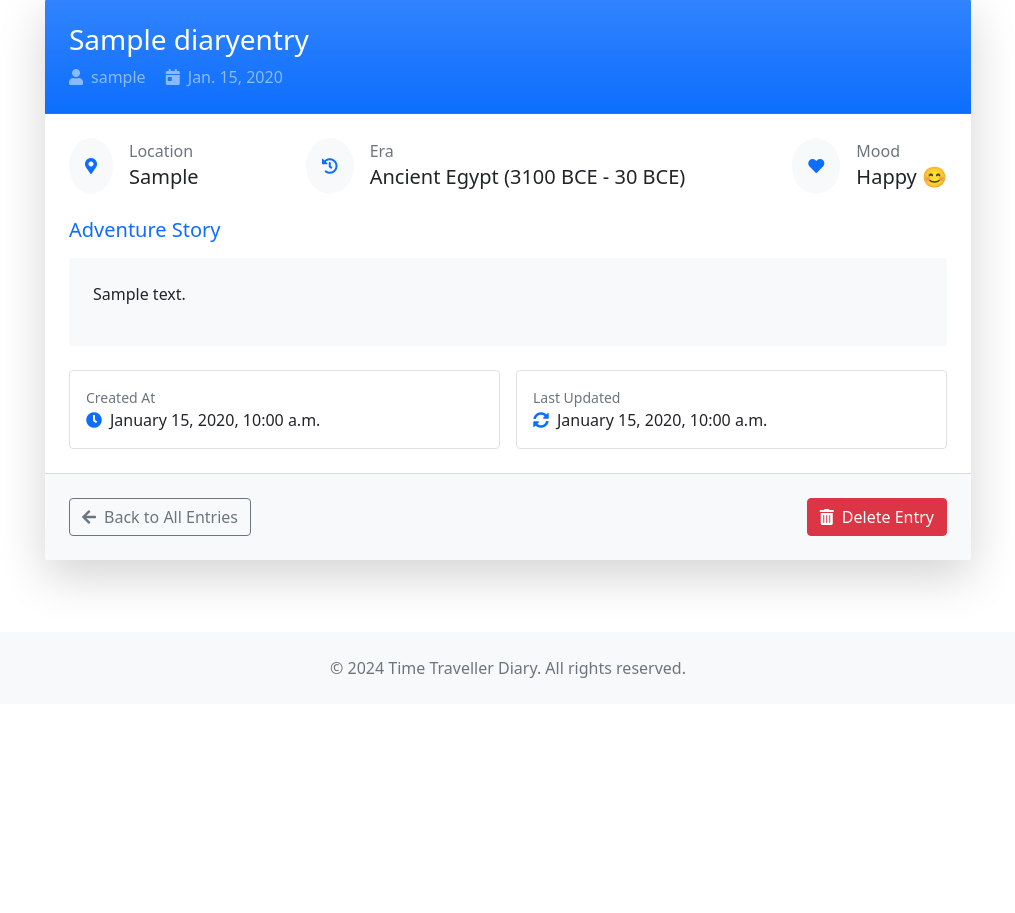
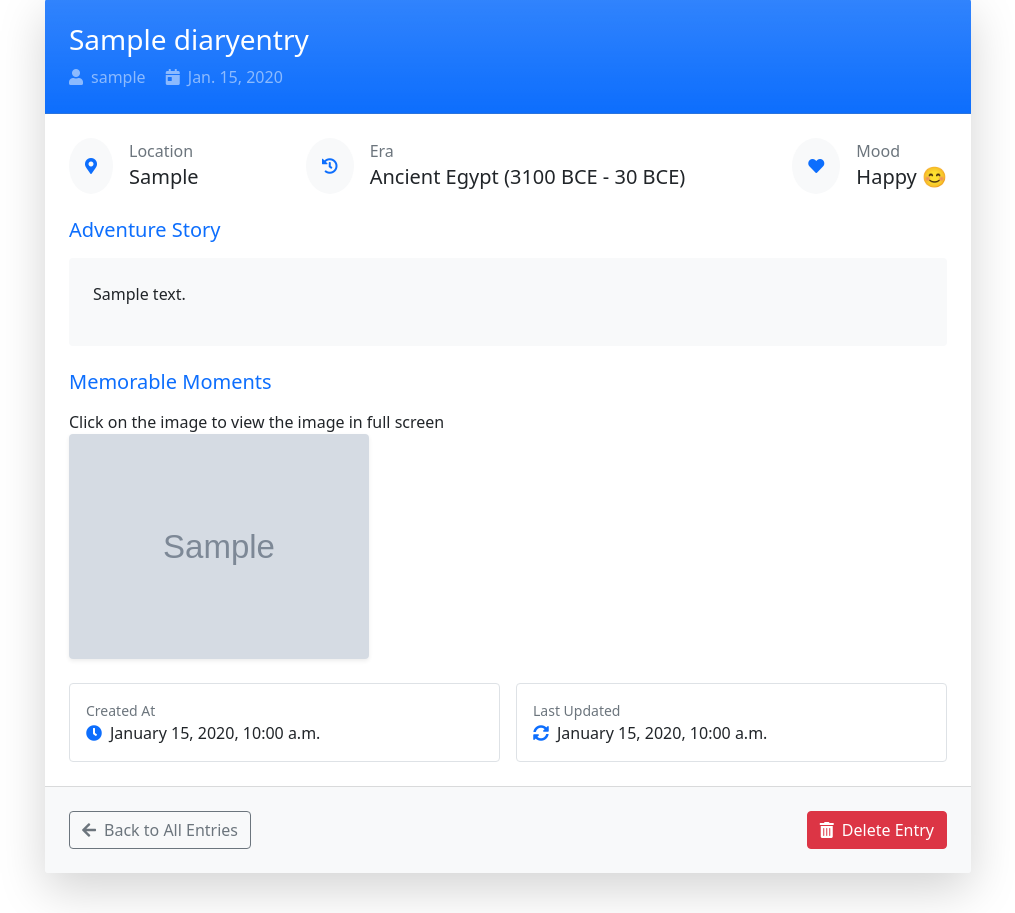
Before and after one commit to VarshithaK22/time_traveller_diary, a Django app: page /1/ in a window 1280 px wide. Shown: the part 151-1064 px from the top of the page, without its empty margins (132-1147 px from the left). Before the commit the page ends 829 px from the top, so only its background shows below. Run offline with Django 5.2, Linux system fonts and the light colour scheme; a user stored in the database is signed in; tables that the repository leaves empty hold one stand-in row (values such as "Sample post"); grey boxes marked "Sample" are stand-in pictures; some libraries are stand-ins or nearby versions.

Commit message:
added image for the diary entry

```diff
--- a/diary_project/diary/entry_views.py
+++ b/diary_project/diary/entry_views.py
@@ -13,7 +13,7 @@ class EntryCreateView(LoginRequiredMixin, View):
         return render(request, 'entry/form.html', {'form': form})
 
     def post(self, request):
-        form = DiaryEntryForm(request.POST)
+        form = DiaryEntryForm(request.POST, request.FILES)
         if form.is_valid():
             entry = form.save(commit=False)
             entry.user = request.user
--- a/diary_project/diary/forms.py
+++ b/diary_project/diary/forms.py
@@ -15,7 +15,7 @@ class UserRegistrationForm(UserCreationForm):
 class DiaryEntryForm(forms.ModelForm):
     class Meta:
         model = DiaryEntry
-        fields = ['title', 'content', 'date_of_journey', 'location', "mood", "time_period", "destination_date"]
+        fields = ['title', 'content', 'date_of_journey', 'location', "mood", "time_period", "destination_date", "image"]
         widgets = {
             'date_of_journey': forms.DateInput(attrs={
                 'type': 'date',
--- a/diary_project/diary/models.py
+++ b/diary_project/diary/models.py
@@ -73,6 +73,8 @@ class DiaryEntry(models.Model):
         help_text="Specific year within the time period (optional)"
     )
 
+    image = models.ImageField(upload_to='adventure_images/', blank=True, null=True)
+
     user = models.ForeignKey(User, on_delete=models.CASCADE)
     created_at = models.DateTimeField(auto_now_add=True)
     updated_at = models.DateTimeField(auto_now=True)
--- a/diary_project/diary/templates/entry/detail.html
+++ b/diary_project/diary/templates/entry/detail.html
@@ -67,6 +67,34 @@
                         </div>
                     </div>
 
+                    <!-- Image Section with Standardized Size -->
+                    <div class="mb-4">
+                        <h5 class="text-primary mb-3">Memorable Moments</h5>
+                        {% if object.image %}
+                        <span> Click on the image to view the image in full screen </span>
+                        {% endif %}
+
+                        <div class="d-flex justify-content-center" style="width: 300px;">
+                            {% if object.image %}
+                                <img
+                                    src="{{ object.image.url }}"
+                                    alt="{{ object.title }}"
+                                    class="img-fluid rounded shadow-sm"
+                                    style="object-fit: cover; max-width: 100%; height: auto;"
+                                    loading="lazy"
+                                    data-bs-toggle="modal"
+                                    data-bs-target="#imageModal"
+                                >
+
+                            {% else %}
+                                <div class="w-100 h-100 bg-light d-flex flex-column align-items-center justify-content-center rounded border border-2 border-dashed">
+                                    <i class="fas fa-image fa-3x text-secondary mb-2"></i>
+                                    <p class="text-muted mb-0">No image available for this story</p>
+                                </div>
+                            {% endif %}
+                        </div>
+                    </div>
+
                     <!-- Metadata Grid -->
                     <div class="row g-3">
                         <div class="col-12 col-md-6">
@@ -105,4 +133,21 @@
         </div>
     </div>
 </div>
+{% if object.image %}
+<!-- Modal for Full Image -->
+<div class="modal fade" id="imageModal" tabindex="-1" aria-labelledby="imageModalLabel" aria-hidden="true">
+    <div class="modal-dialog modal-dialog-centered">
+        <div class="modal-content">
+            <div class="modal-body p-0">
+                <img
+                    src="{{ object.image.url }}"
+                    alt="{{ object.title }}"
+                    class="img-fluid w-100"
+                >
+            </div>
+        </div>
+    </div>
+</div>
+{% endif %}
+
 {% endblock %}
--- a/diary_project/diary/templates/entry/form.html
+++ b/diary_project/diary/templates/entry/form.html
@@ -31,7 +31,7 @@
                         </div>
                     </div>
 
-                    <form method="post" class="needs-validation" novalidate>
+                    <form method="post" class="needs-validation" novalidate enctype="multipart/form-data">
                         {% csrf_token %}
 
                         <!-- Form Fields -->
--- a/diary_project/diary_project/settings.py
+++ b/diary_project/diary_project/settings.py
@@ -15,6 +15,8 @@ from pathlib import Path
 # Build paths inside the project like this: BASE_DIR / 'subdir'.
 BASE_DIR = Path(__file__).resolve().parent.parent
 
+MEDIA_URL = '/media/'
+MEDIA_ROOT = BASE_DIR / 'media'
 
 # Quick-start development settings - unsuitable for production
 # See https://docs.djangoproject.com/en/5.1/howto/deployment/checklist/
--- a/diary_project/diary_project/urls.py
+++ b/diary_project/diary_project/urls.py
@@ -16,8 +16,9 @@ Including another URLconf
 """
 from django.contrib import admin
 from django.urls import path, include
-
+from django.conf.urls.static import static
+from django.conf import settings
 urlpatterns = [
     path('admin/', admin.site.urls),
     path('', include('diary.urls')),
-]
+] + static(settings.MEDIA_URL, document_root=settings.MEDIA_ROOT)
```
Also changed, not shown: diary_project/diary/migrations/0004_diaryentry_time_period_diaryentry_year_in_period.py (added), diary_project/diary/migrations/0005_remove_diaryentry_year_in_period_and_more.py (added), diary_project/diary/migrations/0006_alter_diaryentry_options_diaryentry_image.py (added), diary_project/diary/urls.py (line endings or trailing spaces).
